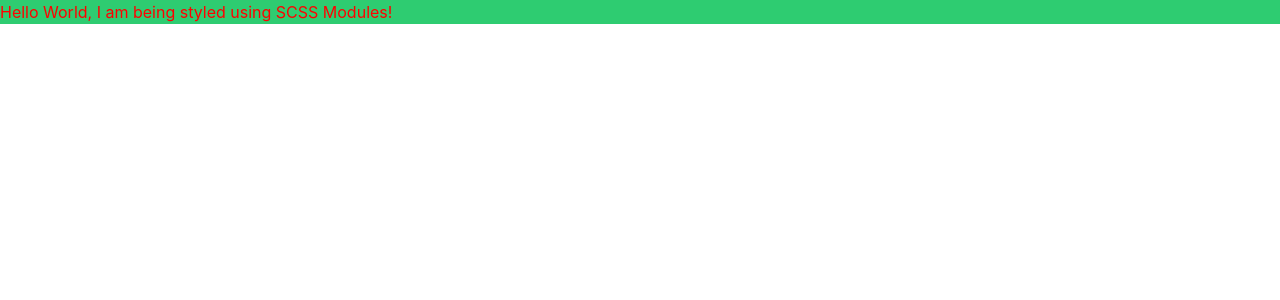
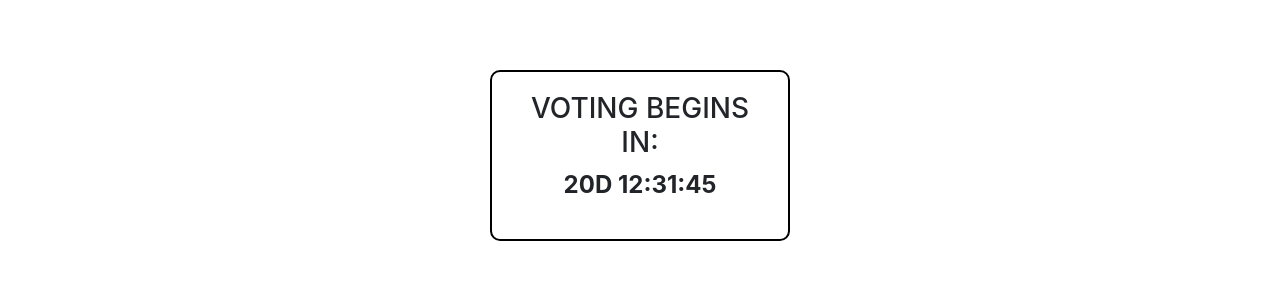
Before and after one commit to oc8825/witapp, a Next.js app: page / in a window 1280 px wide. Shown: the top 300 px of the page. Built offline with nearby package versions, Linux system fonts and the light colour scheme.

Commit message:
Basic voting countdown

```diff
--- a/app/page.tsx
+++ b/app/page.tsx
@@ -1,9 +1,13 @@
-import HelloWorld from "@/components/hello-world";
+import Countdown from "@/components/Countdown";
 
 export default function Home() {
   return (
-    <div className="app">
+    <main style={{ display: "flex", justifyContent: "center", marginTop: "50px" }}>
+      <Countdown />
+    </main>
+
+    /*<div className="app">
       <HelloWorld />
-    </div>
+    </div> */
   );
 }
--- /dev/null
+++ b/components/Countdown.tsx
@@ -0,0 +1,55 @@
+"use client";
+
+import {useState, useEffect} from "react";
+
+// handles the calculations and styling of the countdown to voting time
+export default function Countdown() {
+
+    // set arbitrary target date to March 7th at noon
+    const targetDate = new Date("March 7, 2025 12:00:00").getTime();
+
+    const calculateTimeLeft = () => {
+        const now = new Date().getTime();
+        const distance = targetDate - now;
+
+        // if have reached voting time, display all 0's (don't go to negatvies)
+        if (distance < 0) {
+            return {days: 0, hours: 0, minutes: 0, seconds: 0};
+        }
+
+        // split distance into days, hours, minutes, and seconds
+        const days = Math.floor(distance / (1000 * 60 * 60 * 24));
+        const hours = Math.floor((distance % (1000 * 60 * 60 * 24)) / (1000 * 60 * 60));
+        const minutes = Math.floor((distance % (1000 * 60 * 60)) / (1000 * 60));
+        const seconds = Math.floor((distance % (1000 * 60)) / 1000);
+
+        return {days, hours, minutes, seconds};
+    }
+
+    const [timeLeft, setTimeLeft] = useState(calculateTimeLeft());
+
+    // update timer every second
+    useEffect(() => {
+        const timer = setInterval(() => {
+            setTimeLeft(calculateTimeLeft());
+        }, 1000);
+
+        return () => clearInterval(timer);
+    }, []);
+
+    return (
+        <div style={{
+            textAlign: "center",
+            padding: "20px",
+            border: "2px solid #000",
+            borderRadius: "10px",
+            maxWidth: "300px",
+            margin: "20px auto",
+            fontSize: "1.5rem",
+            fontWeight: "bold",
+        }}>
+            <h3>VOTING BEGINS IN: </h3>
+      <p>{timeLeft.days}D {timeLeft.hours}:{timeLeft.minutes}:{timeLeft.seconds}</p>
+    </div>
+    );
+}
```
